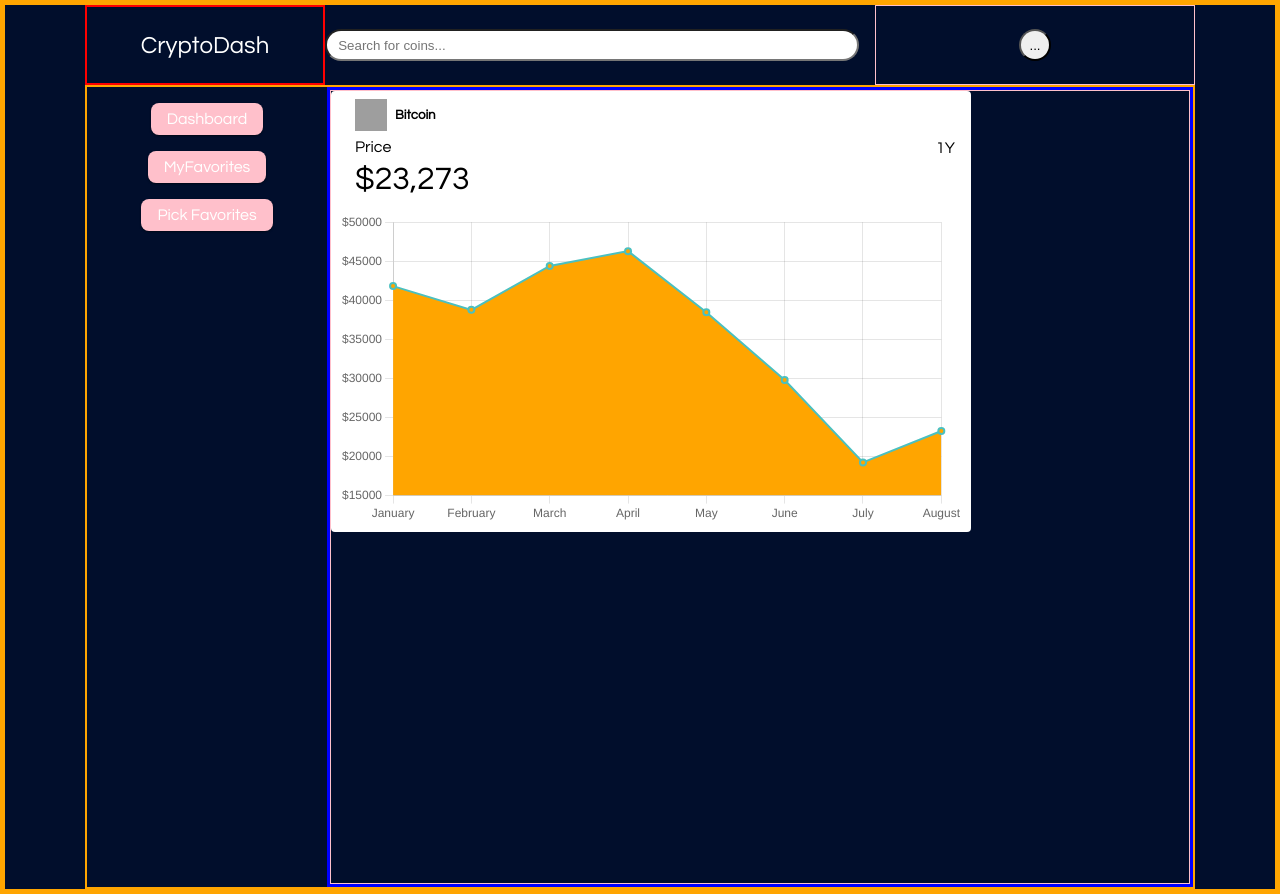
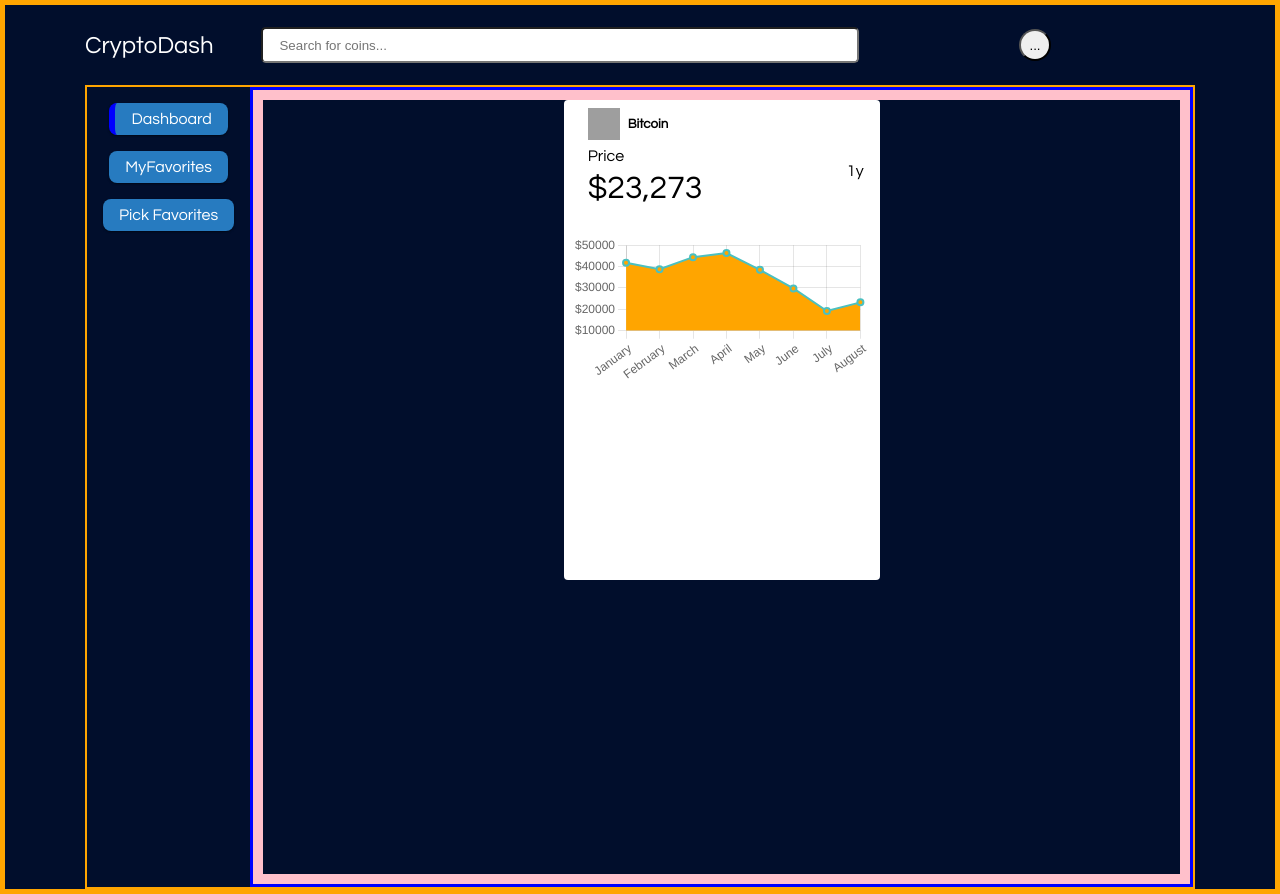
Before and after one commit to richigro/crypto-dash, a React (Create React App) app: page /dashboard in a window 1280 px wide. Built offline with nearby package versions, Linux system fonts and the light colour scheme; grey boxes are pictures that could not be loaded.

Commit message:
some css changes

```diff
--- a/src/components/atoms/NavLink/index.js
+++ b/src/components/atoms/NavLink/index.js
@@ -3,26 +3,18 @@ import styled from "styled-components";
 import { Link, useMatch } from "react-router-dom";
 
 const StyledLink = styled(Link)`
-  color: inherit;
+  color: white;
   text-decoration: none;
-
   margin-bottom: 1rem;
   text-align: center;
   position: relative;
   padding: 0.5em 1em;
   border: 0;
   border-radius: 0.5em;
-  background-color: pink;
+  background-color: #277bc0;
   box-shadow: 0px 1px 2px rgba(0, 0, 0, 0.5);
   cursor: pointer;
-  &:hover {
-    // background-color: indigo;
-    top: 0.8rem;
-    z-index: 99;
-    left: 1.2rem;
-    transform: scale(1.2, 1.2);
-  }
-  // ${({ match }) => match && "top: 10px; left: 10px;"}
+  ${({ match }) => match && "border-left: 6px solid blue;"}
 `;
 
 const NavLink = (props) => {
--- a/src/components/molecules/CoinCard/index.js
+++ b/src/components/molecules/CoinCard/index.js
@@ -6,32 +6,32 @@ import { addCoin, useProfile } from "../../../context/profileContext";
 const Card = styled.div`
   display: flex;
   flex-direction: column;
-  margin-bottom: 2rem;
+  margin-bottom: 1.8rem;
   background-color: white;
-  border-radius: 10px;
+  border-radius: 7px;
   color: black;
   padding: 1.4rem;
   padding-top: 0.6rem;
-  width: 15rem;
-  height: 15rem;
+  width: 11rem;
+  height: 11rem;
   margin-right: 1rem;
 `;
 
 const ImageContainer = styled.div`
-  flex-grow: 1;
+  margin-right: 0.5rem;
 `;
 
 const StyledCoinImage = styled.img`
-  width: 3rem;
-  height: 3rem;
+  width: 2rem;
+  height: 2rem;
 `;
 
 const Flex = styled.div`
   display: flex;
 `;
 
-const CoinName = styled.div`
-  /* flex-grow: 1; */
+const CoinName = styled.h5`
+  border: 1px solid red;
 `;
 
 const CardHeader = styled.div`
--- a/src/components/molecules/FavoriteCard/index.js
+++ b/src/components/molecules/FavoriteCard/index.js
@@ -6,19 +6,21 @@ import { useCoinPrices } from "../../../hooks/coinHooks";
 const Card = styled.div`
   background: white;
   color: black;
-  width: 8rem;
-  height: 8rem;
+  width: 6rem;
+  height: 6rem;
   margin-right: 9px;
   margin-bottom: 9px;
+  border-radius: 4px;
+  padding: 1rem;
 `;
 
 const FavoriteCard = ({ coinData }) => {
   const [profileState, dispatch] = useProfile();
   const { data } = useCoinPrices("BTC");
-
+  console.log("the inner coin data: ", coinData);
   return (
     <Card>
-      {coinData.CoinName}
+      <h5>{coinData.CoinName}</h5>
       <button
         onClick={() => {
           removeCoin(dispatch, profileState, coinData);
--- a/src/components/molecules/FavoritesSidebar/index.js
+++ b/src/components/molecules/FavoritesSidebar/index.js
@@ -7,10 +7,11 @@ import FavoriteCard from "../FavoriteCard";
 import { useProfile } from "../../../context/profileContext";
 
 const StyledSidebar = styled(Sidebar)`
-  width: 20rem;
+  width: 50%;
   padding: 0.5rem;
   overflow: auto;
   flex-shrink: 0;
+  border: 1px solid red;
 `;
 
 const Message = styled.div`
--- a/src/components/molecules/NavigationSidebar/index.js
+++ b/src/components/molecules/NavigationSidebar/index.js
@@ -5,7 +5,6 @@ import Sidebar from "../../atoms/Sidebar";
 import NavLink from "../../atoms/NavLink";
 
 const StyledSidebar = styled(Sidebar)`
-  width: 15rem;
   padding: 1rem;
 `;
 
--- a/src/components/organisms/GlobalHeader/index.js
+++ b/src/components/organisms/GlobalHeader/index.js
@@ -15,8 +15,9 @@ const LogoSection = styled.div`
   display: flex;
   justify-content: center;
   align-items: center;
-  width: 15rem;
-  border: 2px solid red;
+  /* width: 15rem; */
+  /* border: 2px solid red; */
+  margin-right: 3rem;
 `;
 
 const Logo = styled.div`
@@ -34,8 +35,8 @@ const StyledInput = styled.input`
   width: 100%;
   margin-right: 1rem;
   height: 2rem;
-  border-radius: 1.4rem;
-  padding: 0.7rem;
+  border-radius: 0.3rem;
+  padding: 1rem;
 `;
 
 const MiscSection = styled.div`
@@ -43,7 +44,7 @@ const MiscSection = styled.div`
   display: flex;
   justify-content: center;
   align-items: center;
-  border: 1px solid pink;
+  /* border: 1px solid pink; */
 `;
 
 const StyledButton = styled.button`
--- a/src/components/organisms/LineCharts/index.js
+++ b/src/components/organisms/LineCharts/index.js
@@ -92,7 +92,6 @@ const ButtonContainer = styled.li`
 
 const CardBody = styled.div`
   /* border: 5px solid gray; */
-  margin-top: 1rem;
   position: relative;
   height: 80%;
   width: 100%;
@@ -127,7 +126,7 @@ function LineCharts() {
         </LeftSideHeader>
         <RightSideHeader>
           <ButtonList>
-            <ButtonContainer>1Y</ButtonContainer>
+            <ButtonContainer>1y</ButtonContainer>
           </ButtonList>
         </RightSideHeader>
       </CardHeader>
--- a/src/components/pages/App/index.js
+++ b/src/components/pages/App/index.js
@@ -12,7 +12,6 @@ import { ProfileProvider } from "../../../context/profileContext";
 
 const MainApp = styled.main`
   border: 5px solid orange;
-  height: 100%;
   padding: 5rem;
   padding-top: 0;
   padding-bottom: 0;
--- a/src/components/pages/CoinPicker/index.js
+++ b/src/components/pages/CoinPicker/index.js
@@ -8,7 +8,8 @@ import { useCoinObject } from "../../../hooks/coinHooks";
 
 const Page = styled.div`
   display: flex;
-  /* border: 3px dashed red; */
+  border: 3px dashed red;
+  width: 100%;
 `;
 
 const ContentSection = styled.div`
@@ -17,12 +18,14 @@ const ContentSection = styled.div`
   justify-content: center;
   align-items: center;
   /* border: 5px dashed purple; */
+  width: 50%;
 `;
 
 const CoinList = styled.div`
   display: flex;
   flex-wrap: wrap;
-  justify-content: space-between;
+  /* justify-content: space-between; */
+  justify-content: center;
   border: 3px dashed pink;
 `;
 
--- a/src/components/pages/Dashboard/index.js
+++ b/src/components/pages/Dashboard/index.js
@@ -6,7 +6,9 @@ import { useProfile } from "../../../context/profileContext";
 import LineCharts from "../../organisms/LineCharts";
 
 const DashboardContainer = styled.div`
-  border: 1px solid pink;
+  display: flex;
+  justify-content: center;
+  border: 10px solid pink;
   height: 100%;
 `;
 
@@ -19,12 +21,6 @@ const Dashboard = () => {
 
   return (
     <DashboardContainer>
-      {/* <ul>
-        {profileState.favorites.map((favorite) => {
-          console.log("the favs: ", favorite);
-          return <li key={favorite.CoinName}>{favorite.CoinName}</li>;
-        })}
-      </ul> */}
       <LineCharts />
     </DashboardContainer>
   );
--- a/src/index.css
+++ b/src/index.css
@@ -2,6 +2,11 @@
   padding: 0;
   margin: 0;
   box-sizing: border-box;
+}
+
+#root {
+  height: 100%;
+  width: 100%;
 }
 
 body {
@@ -14,4 +19,5 @@ body {
 
 html {
   height: 100%;
+  width: 100%;
 }
```
